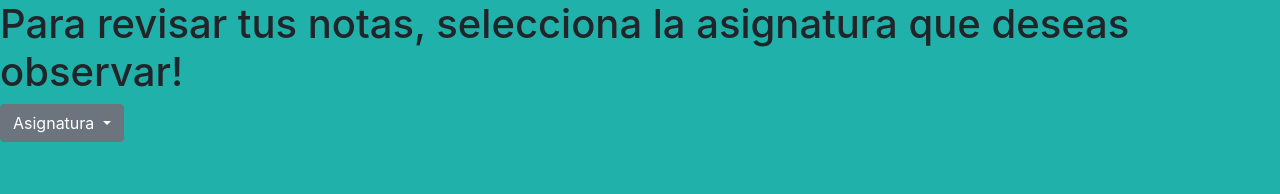
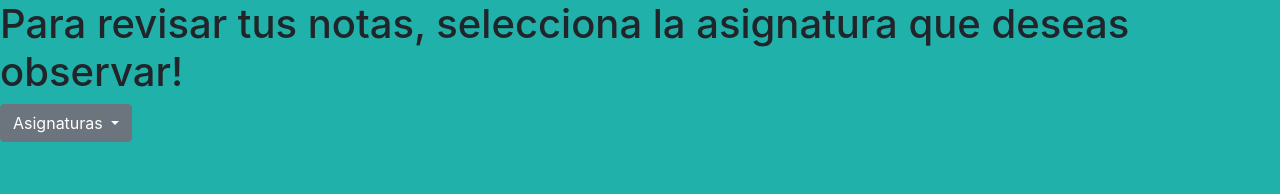
Before and after one commit to oriirivas/front-x-froge-team, an Angular app: page /asignaturas in a window 1280 px wide. Shown: the top 194 px of the page. Built offline with nearby package versions, Linux system fonts and the light colour scheme.

Commit message:
add actasignaturas

```diff
--- a/src/app/componets/asignaturas/asignaturas.component.html
+++ b/src/app/componets/asignaturas/asignaturas.component.html
@@ -2,7 +2,7 @@
 <h1>Para revisar tus notas, selecciona la asignatura que deseas observar!</h1>
 <div class="dropdown">
     <button class="btn btn-secondary dropdown-toggle" type="button" id="dropdownMenu2" data-toggle="dropdown" aria-haspopup="true" aria-expanded="false">
-      Asignatura
+      Asignaturas
     </button>
     <div class="dropdown-menu" aria-labelledby="dropdownMenu2">
       <button class="dropdown-item" type="button">Materia 1</button>
```
